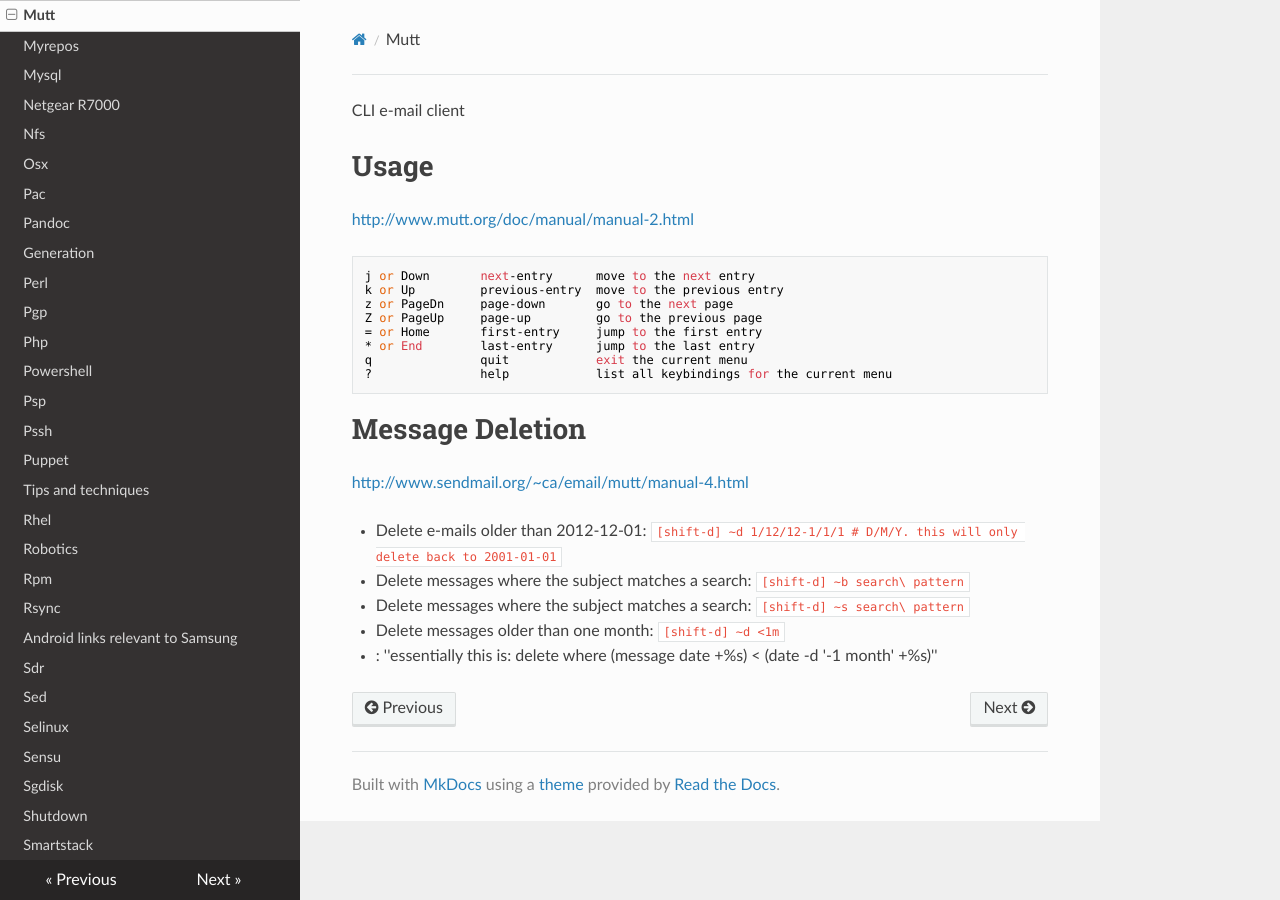
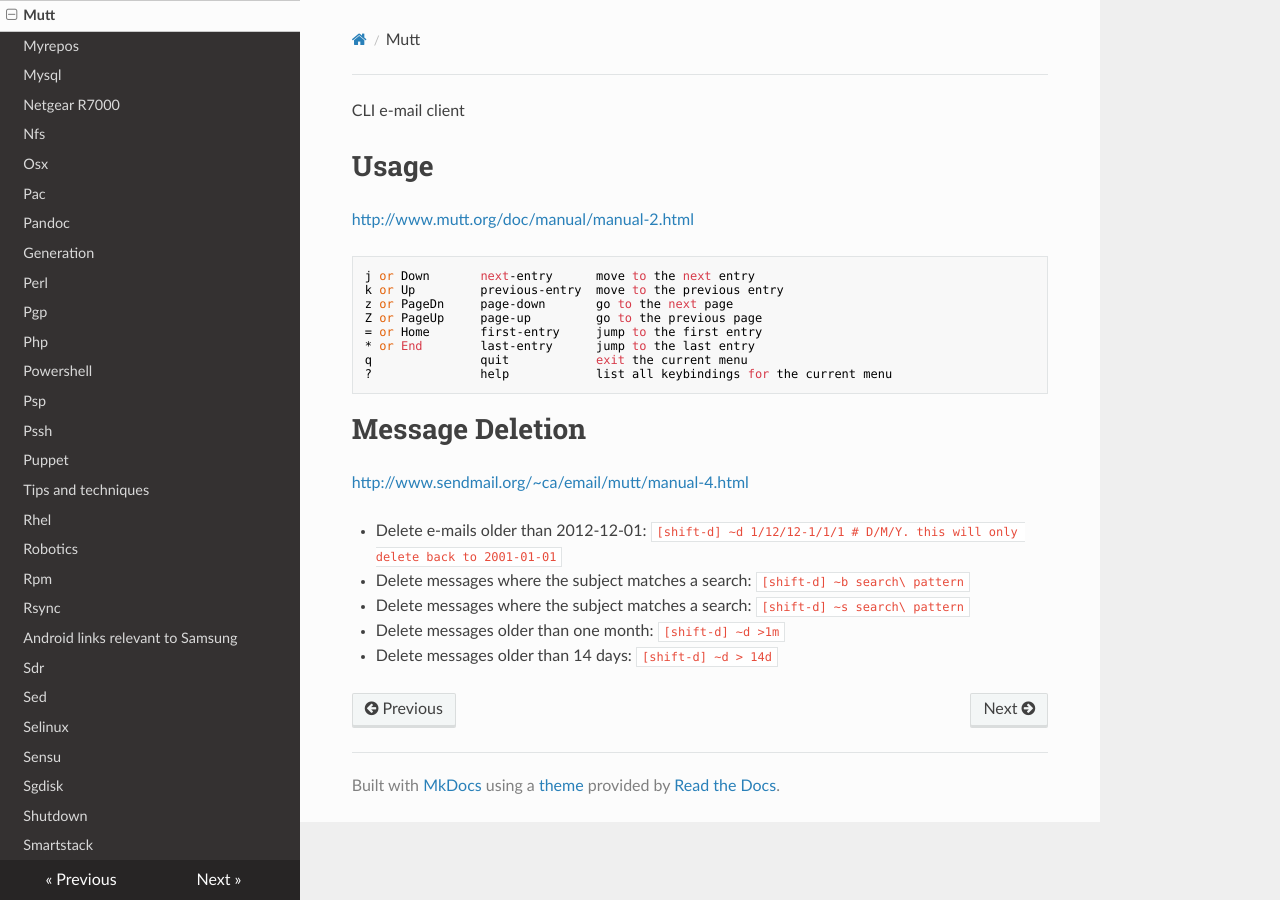
Before and after one commit to lando-cal/tech-notes, an MkDocs documentation site: the page built from docs/mutt.md, in a window 1280 px wide. Built offline with MkDocs 1.6.1, drawn with Linux system fonts in a browser that asks for light colours; nearby versions of some CDN libraries.

Commit message:
Example, remove explanation, fix syntax

```diff
--- a/docs/mutt.md
+++ b/docs/mutt.md
@@ -22,5 +22,5 @@ q               quit            exit the current menu
 - Delete e-mails older than 2012-12-01: `[shift-d] ~d 1/12/12-1/1/1 # D/M/Y. this will only delete back to 2001-01-01`
 - Delete messages where the subject matches a search: `[shift-d] ~b search\ pattern`
 - Delete messages where the subject matches a search: `[shift-d] ~s search\ pattern`
-- Delete messages older than one month: `[shift-d] ~d <1m`
-- : ''essentially this is: delete where (message date +%s) < (date -d '-1 month' +%s)''
+- Delete messages older than one month: `[shift-d] ~d >1m`
+- Delete messages older than 14 days: `[shift-d] ~d > 14d`
```
